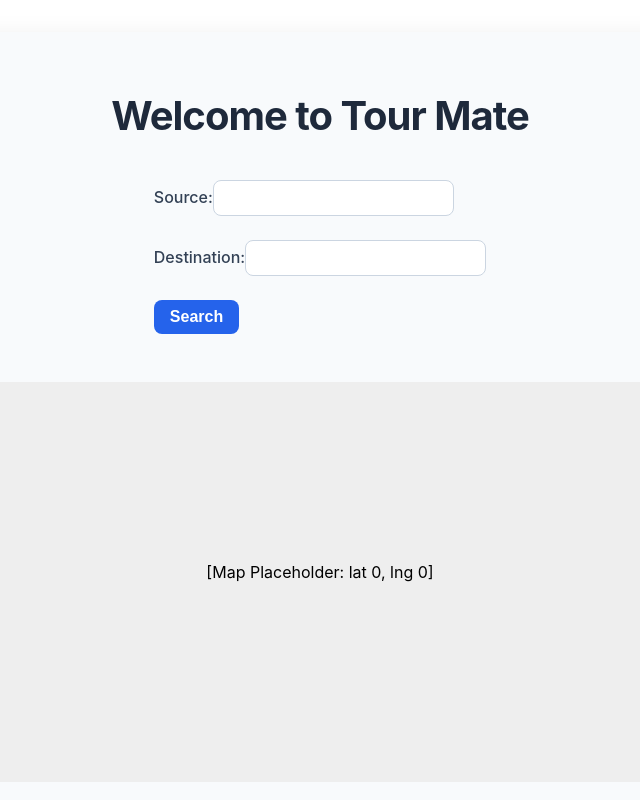
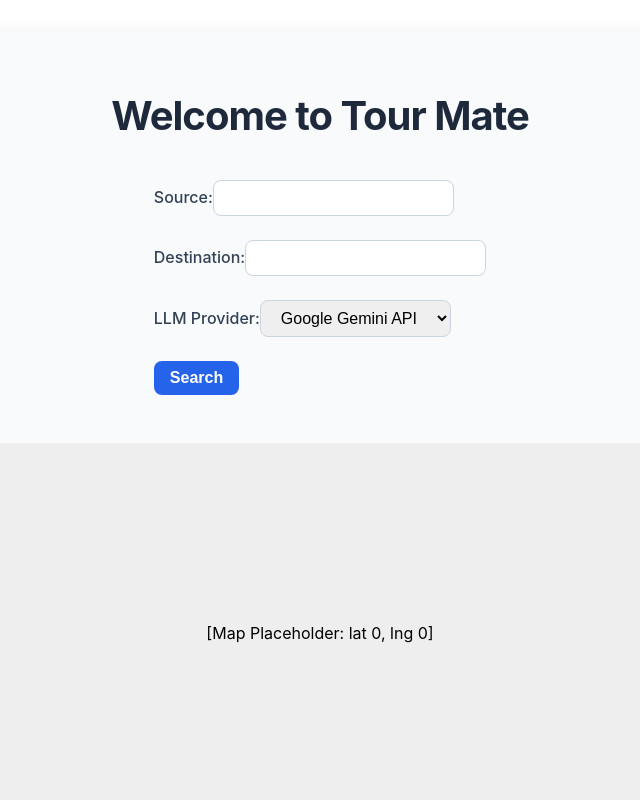
Before and after one commit to mohammed1916/tourmate, a Next.js app in the folder nextjs-tourism-app/: page / in a window 1280 px wide. Shown: the top 800 px of the page, without its empty margins (320-960 px from the left). Built offline with nearby package versions, Linux system fonts and the light colour scheme.

Commit message:
feat: add LLM provider selection to SearchForm component

```diff
--- a/nextjs-tourism-app/src/components/SearchForm.tsx
+++ b/nextjs-tourism-app/src/components/SearchForm.tsx
@@ -1,16 +1,22 @@
 import React, { useState } from 'react';
 import { useDispatch } from 'react-redux';
 import { setSearchParams } from '../redux/slices/searchSlice';
+
+const PROVIDERS = [
+  { value: 'gemini', label: 'Google Gemini API' },
+  { value: 'ollama', label: 'Ollama' },
+];
 
 const SearchForm: React.FC = () => {
     const dispatch = useDispatch();
     const [source, setSource] = useState('');
     const [destination, setDestination] = useState('');
+    const [provider, setProvider] = useState('gemini');
 
     const handleSubmit = (e: React.FormEvent) => {
         e.preventDefault();
         dispatch(setSearchParams({ source, destination }));
-        // Additional logic to fetch results can be added here
+        localStorage.setItem('llm_provider', provider);
     };
 
     return (
@@ -35,6 +41,18 @@ const SearchForm: React.FC = () => {
                     required
                 />
             </div>
+            <div>
+                <label htmlFor="provider">LLM Provider:</label>
+                <select
+                    id="provider"
+                    value={provider}
+                    onChange={e => setProvider(e.target.value)}
+                >
+                    {PROVIDERS.map(opt => (
+                        <option key={opt.value} value={opt.value}>{opt.label}</option>
+                    ))}
+                </select>
+            </div>
             <button type="submit">Search</button>
         </form>
     );
```
